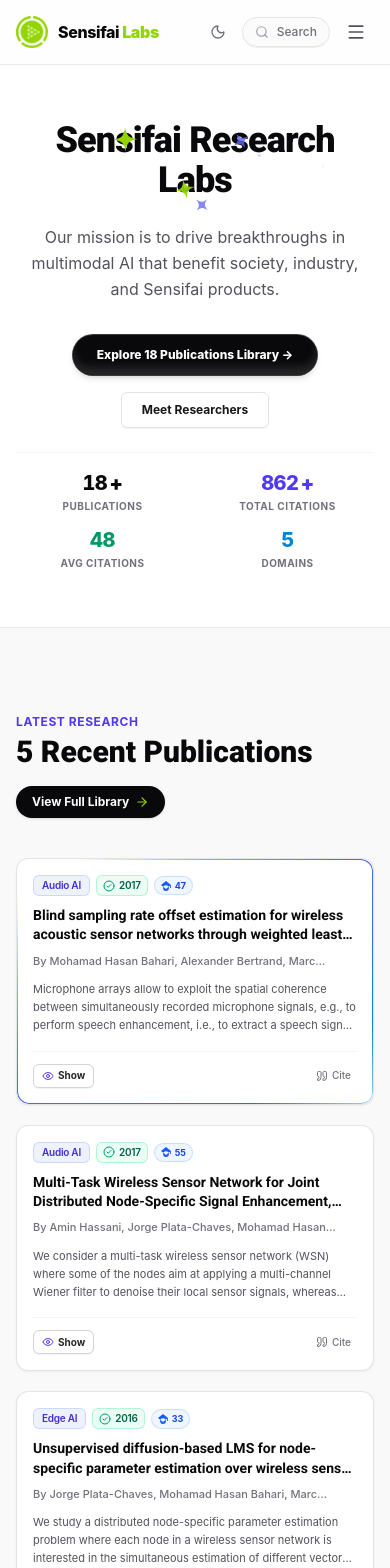
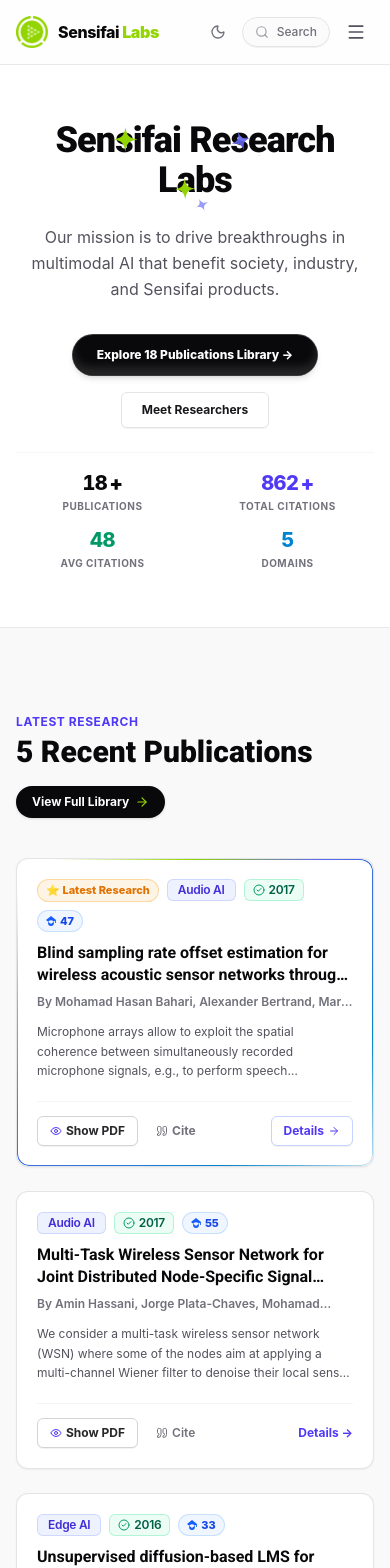
Before and after one commit to Sensifai-BV/research, a React (Vite) app: page / in a window 390 px wide. Shown: the top 1568 px of the page. Built offline with nearby package versions, Linux system fonts and the light colour scheme.

Commit message:
refactor(landing): update publication box sizing to be featured on desktop and uniform on mobile

```diff
--- a/src/pages/HomePage.jsx
+++ b/src/pages/HomePage.jsx
@@ -173,19 +173,120 @@
             </Link>
           </div>
 
-          <div className="grid gap-5 grid-cols-1 md:grid-cols-2 lg:grid-cols-3 xl:grid-cols-5">
-            {latestFivePapers.map((paper, index) => (
-              <BlurFade key={paper.id} delay={0.08 * index}>
+          {/* Responsive Layout: Mobile = All same size | Desktop = 1st paper featured bigger + remaining 4 same size */}
+          <div className="space-y-6">
+
+            {/* Top 1 Latest Paper (Mobile = same size as others | Desktop = Bigger featured card) */}
+            {latestFivePapers.length > 0 && (() => {
+              const featuredPaper = latestFivePapers[0];
+              return (
+                <BlurFade delay={0.08}>
                   <MagicCard
-                  shine={index === 0}
+                    shine={true}
                     shineColor={["#93d500", "#6366f1", "#0284c7"]}
-                  className="relative group hover:border-indigo-300 flex flex-col justify-between h-full p-4"
+                    className="relative group hover:border-indigo-400 p-5 sm:p-8 flex flex-col justify-between"
                   >
                     <div>
-                    <div className="flex flex-wrap items-center gap-1.5 mb-2.5">
-                      <Badge variant="indigo" className="text-[10px] px-2 py-0.5">{paper.areaBadge || paper.areaName}</Badge>
+                      <div className="flex flex-wrap items-center gap-2 mb-2.5 sm:mb-3">
+                        <span className="inline-flex items-center gap-1 bg-amber-500/10 border border-amber-500/30 text-amber-600 dark:text-amber-400 font-extrabold text-[11px] sm:text-xs px-2 sm:px-2.5 py-0.5 sm:py-1 rounded-full">
+                          ⭐ Latest Research
+                        </span>
+                        <Badge variant="indigo" className="text-xs px-2.5 py-0.5 sm:py-1 font-semibold">{featuredPaper.areaBadge || featuredPaper.areaName}</Badge>
+                        {featuredPaper.isPublished && (
+                          <Badge variant="published" className="text-xs px-2 py-0.5 sm:py-1 font-semibold" title={`Published in ${featuredPaper.venue}`}>
+                            <CheckCircle2 className="h-3 sm:h-3.5 w-3 sm:w-3.5 text-emerald-600" /> {featuredPaper.year} {featuredPaper.venue ? <span className="hidden sm:inline">• {featuredPaper.venue}</span> : ''}
+                          </Badge>
+                        )}
+                        {featuredPaper.citations !== undefined && featuredPaper.citations !== null && (
+                          <a
+                            href={featuredPaper.scholarUrl || '#'}
+                            target={featuredPaper.scholarUrl ? "_blank" : "_self"}
+                            rel="noopener noreferrer"
+                            title={`Cited by ${featuredPaper.citations} on Google Scholar`}
+                            className="inline-flex items-center gap-1 sm:gap-1.5 rounded-full bg-blue-50 dark:bg-blue-950/60 border border-blue-200/80 dark:border-blue-800/80 px-2 sm:px-2.5 py-0.5 sm:py-1 text-[11px] sm:text-xs font-extrabold text-blue-700 dark:text-blue-300 hover:bg-blue-100 dark:hover:bg-blue-900/80 transition-colors"
+                          >
+                            <ScholarIcon className="h-2.5 sm:h-3 w-2.5 sm:w-3 text-blue-600 dark:text-blue-400 shrink-0" />
+                            <span>{featuredPaper.citations} <span className="hidden sm:inline">Citations</span></span>
+                          </a>
+                        )}
+                      </div>
+
+                      <Link to={`/publication/${featuredPaper.id}`} className="block group-hover:text-indigo-600 transition-colors">
+                        <h3 className="text-base sm:text-xl lg:text-2xl font-bold sm:font-black text-zinc-950 dark:text-zinc-50 group-hover:text-indigo-600 dark:group-hover:text-indigo-400 transition-colors leading-snug line-clamp-2 sm:line-clamp-none">
+                          {featuredPaper.title}
+                        </h3>
+                      </Link>
+
+                      <div className="text-xs sm:text-sm text-zinc-500 dark:text-zinc-400 mt-2 sm:mt-2.5 font-semibold line-clamp-1">
+                        By {featuredPaper.authors ? featuredPaper.authors.map(a => a?.name || '').filter(Boolean).join(', ') : 'Sensifai Labs'}
+                      </div>
+
+                      <p className="mt-3 sm:mt-4 text-xs sm:text-sm leading-relaxed text-zinc-600 dark:text-zinc-300 line-clamp-3 sm:line-clamp-4">
+                        {featuredPaper.abstract}
+                      </p>
+                    </div>
+
+                    {/* Action Buttons */}
+                    <div className="flex items-center justify-between gap-2 border-t border-zinc-100 dark:border-zinc-800/80 pt-3.5 sm:pt-4 mt-5 sm:mt-6">
+                      <div className="flex items-center gap-2">
+                        {featuredPaper.pdfUrl ? (
+                          <Button
+                            variant="outline"
+                            size="sm"
+                            onClick={() => setSelectedPaperForPdf(featuredPaper)}
+                            className="h-7.5 sm:h-8 px-3 sm:px-3.5 text-xs font-bold gap-1 sm:gap-1.5 text-zinc-800 dark:text-zinc-200 border-zinc-300 dark:border-zinc-700 hover:border-indigo-400"
+                          >
+                            <Eye className="h-3 sm:h-3.5 w-3 sm:w-3.5 text-indigo-600" />
+                            Show PDF
+                          </Button>
+                        ) : featuredPaper.journalUrl ? (
+                          <a href={featuredPaper.journalUrl} target="_blank" rel="noreferrer">
+                            <Button
+                              variant="outline"
+                              size="sm"
+                              className="h-7.5 sm:h-8 px-3 sm:px-3.5 text-xs font-bold gap-1 sm:gap-1.5 text-zinc-800 dark:text-zinc-200 border-zinc-300 dark:border-zinc-700 hover:border-indigo-400"
+                            >
+                              <ExternalLink className="h-3 sm:h-3.5 w-3 sm:w-3.5 text-emerald-600" />
+                              Publisher
+                            </Button>
+                          </a>
+                        ) : null}
+
+                        <Button
+                          variant="ghost"
+                          size="sm"
+                          onClick={() => triggerCiteConfetti(featuredPaper)}
+                          className="h-7.5 sm:h-8 px-2.5 sm:px-3 text-xs font-bold text-zinc-500 dark:text-zinc-400 gap-1 sm:gap-1.5 hover:text-zinc-900 dark:hover:text-zinc-100"
+                        >
+                          <Quote className="h-3 sm:h-3.5 w-3 sm:w-3.5" />
+                          Cite
+                        </Button>
+                      </div>
+
+                      <Link to={`/publication/${featuredPaper.id}`}>
+                        <Button variant="outline" size="sm" className="h-7.5 sm:h-8 px-3 sm:px-3.5 text-xs font-bold gap-1 sm:gap-1.5 text-indigo-600 dark:text-indigo-400 border-indigo-200 dark:border-indigo-800/60 hover:bg-indigo-50 dark:hover:bg-indigo-950/40">
+                          Details <ArrowRight className="h-3 sm:h-3.5 w-3 sm:w-3.5" />
+                        </Button>
+                      </Link>
+                    </div>
+                  </MagicCard>
+                </BlurFade>
+              );
+            })()}
+
+            {/* Remaining 4 Papers in 2-Column Grid (Mobile = 1 col same size, Desktop = 2 col equal cards) */}
+            <div className="grid gap-6 grid-cols-1 md:grid-cols-2">
+              {latestFivePapers.slice(1).map((paper, index) => (
+                <BlurFade key={paper.id} delay={0.1 * (index + 1)}>
+                  <MagicCard
+                    shine={false}
+                    className="relative group hover:border-indigo-300 flex flex-col justify-between h-full p-5 sm:p-6"
+                  >
+                    <div>
+                      <div className="flex flex-wrap items-center gap-2 mb-2.5">
+                        <Badge variant="indigo" className="text-xs px-2.5 py-0.5 font-semibold">{paper.areaBadge || paper.areaName}</Badge>
                         {paper.isPublished && (
-                        <Badge variant="published" className="text-[10px] px-1.5 py-0.5" title={`Published in ${paper.venue}`}>
+                          <Badge variant="published" className="text-xs px-2 py-0.5 font-semibold" title={`Published in ${paper.venue}`}>
                             <CheckCircle2 className="h-3 w-3 text-emerald-600" /> {paper.year}
                           </Badge>
                         )}
@@ -195,7 +296,7 @@
                             target={paper.scholarUrl ? "_blank" : "_self"}
                             rel="noopener noreferrer"
                             title={`Cited by ${paper.citations} on Google Scholar`}
-                          className="inline-flex items-center gap-1 rounded-full bg-blue-50 dark:bg-blue-950/60 border border-blue-200/80 dark:border-blue-800/80 px-1.5 py-0.5 text-[9px] font-bold text-blue-700 dark:text-blue-300 hover:bg-blue-100 dark:hover:bg-blue-900/80 transition-colors"
+                            className="inline-flex items-center gap-1 rounded-full bg-blue-50 dark:bg-blue-950/60 border border-blue-200/80 dark:border-blue-800/80 px-2 py-0.5 text-[11px] font-extrabold text-blue-700 dark:text-blue-300 hover:bg-blue-100 dark:hover:bg-blue-900/80 transition-colors"
                           >
                             <ScholarIcon className="h-2.5 w-2.5 text-blue-600 dark:text-blue-400 shrink-0" />
                             <span>{paper.citations}</span>
@@ -204,60 +305,66 @@
                       </div>
 
                       <Link to={`/publication/${paper.id}`} className="hover:text-indigo-600 transition-colors">
-                      <h3 className="text-sm leading-snug font-bold text-zinc-950 dark:text-zinc-50 group-hover:text-indigo-600 dark:group-hover:text-indigo-400 transition-colors line-clamp-2">
+                        <h3 className="text-base sm:text-lg leading-snug font-bold text-zinc-950 dark:text-zinc-50 group-hover:text-indigo-600 dark:group-hover:text-indigo-400 transition-colors line-clamp-2">
                           {paper.title}
                         </h3>
                       </Link>
 
-                    <div className="text-[11px] text-zinc-500 dark:text-zinc-400 mt-2 font-medium line-clamp-1">
+                      <div className="text-xs text-zinc-500 dark:text-zinc-400 mt-2 font-semibold line-clamp-1">
                         By {paper.authors ? paper.authors.map(a => a?.name || '').filter(Boolean).join(', ') : 'Sensifai Labs'}
                       </div>
 
-                    <p className="mt-3 text-[11px] leading-relaxed text-zinc-600 dark:text-zinc-400 line-clamp-3">
+                      <p className="mt-3 text-xs sm:text-sm leading-relaxed text-zinc-600 dark:text-zinc-400 line-clamp-3">
                         {paper.abstract}
                       </p>
                     </div>
 
                     {/* Action Buttons */}
-                  <div className="flex items-center justify-between gap-1.5 border-t border-zinc-100 dark:border-zinc-800 pt-3 mt-4">
+                    <div className="flex items-center justify-between gap-2 border-t border-zinc-100 dark:border-zinc-800/80 pt-3.5 mt-5">
+                      <div className="flex items-center gap-2">
                         {paper.pdfUrl ? (
                           <Button
                             variant="outline"
                             size="sm"
                             onClick={() => setSelectedPaperForPdf(paper)}
-                        className="h-6 px-2 text-[10px] font-bold gap-1 text-zinc-800 dark:text-zinc-200 border-zinc-300 dark:border-zinc-700 hover:border-indigo-300"
+                            className="h-7.5 px-3 text-xs font-bold gap-1 text-zinc-800 dark:text-zinc-200 border-zinc-300 dark:border-zinc-700 hover:border-indigo-300"
                           >
                             <Eye className="h-3 w-3 text-indigo-600" />
-                        Show
+                            Show PDF
                           </Button>
                         ) : paper.journalUrl ? (
                           <a href={paper.journalUrl} target="_blank" rel="noreferrer">
                             <Button
                               variant="outline"
                               size="sm"
-                          className="h-6 px-2 text-[10px] font-bold gap-1 text-zinc-800 dark:text-zinc-200 border-zinc-300 dark:border-zinc-700 hover:border-indigo-300"
+                              className="h-7.5 px-3 text-xs font-bold gap-1 text-zinc-800 dark:text-zinc-200 border-zinc-300 dark:border-zinc-700 hover:border-indigo-300"
                             >
                               <ExternalLink className="h-3 w-3 text-emerald-600" />
                               Publisher
                             </Button>
                           </a>
-                    ) : (
-                      <div></div>
-                    )}
+                        ) : null}
 
                         <Button
                           variant="ghost"
                           size="sm"
                           onClick={() => triggerCiteConfetti(paper)}
-                      className="h-6 px-1.5 text-[10px] text-zinc-500 dark:text-zinc-400 gap-1 hover:text-zinc-900 dark:hover:text-zinc-100"
+                          className="h-7.5 px-2.5 text-xs text-zinc-500 dark:text-zinc-400 gap-1 hover:text-zinc-900 dark:hover:text-zinc-100 font-semibold"
                         >
                           <Quote className="h-3 w-3" />
                           Cite
                         </Button>
                       </div>
+
+                      <Link to={`/publication/${paper.id}`} className="text-xs font-bold text-indigo-600 dark:text-indigo-400 hover:underline">
+                        Details &rarr;
+                      </Link>
+                    </div>
                   </MagicCard>
                 </BlurFade>
               ))}
+            </div>
+
           </div>
 
         </div>
```
Also changed, not shown: src/data/generatedContentData.json. Lines whose indentation alone changed are shown as unchanged.
